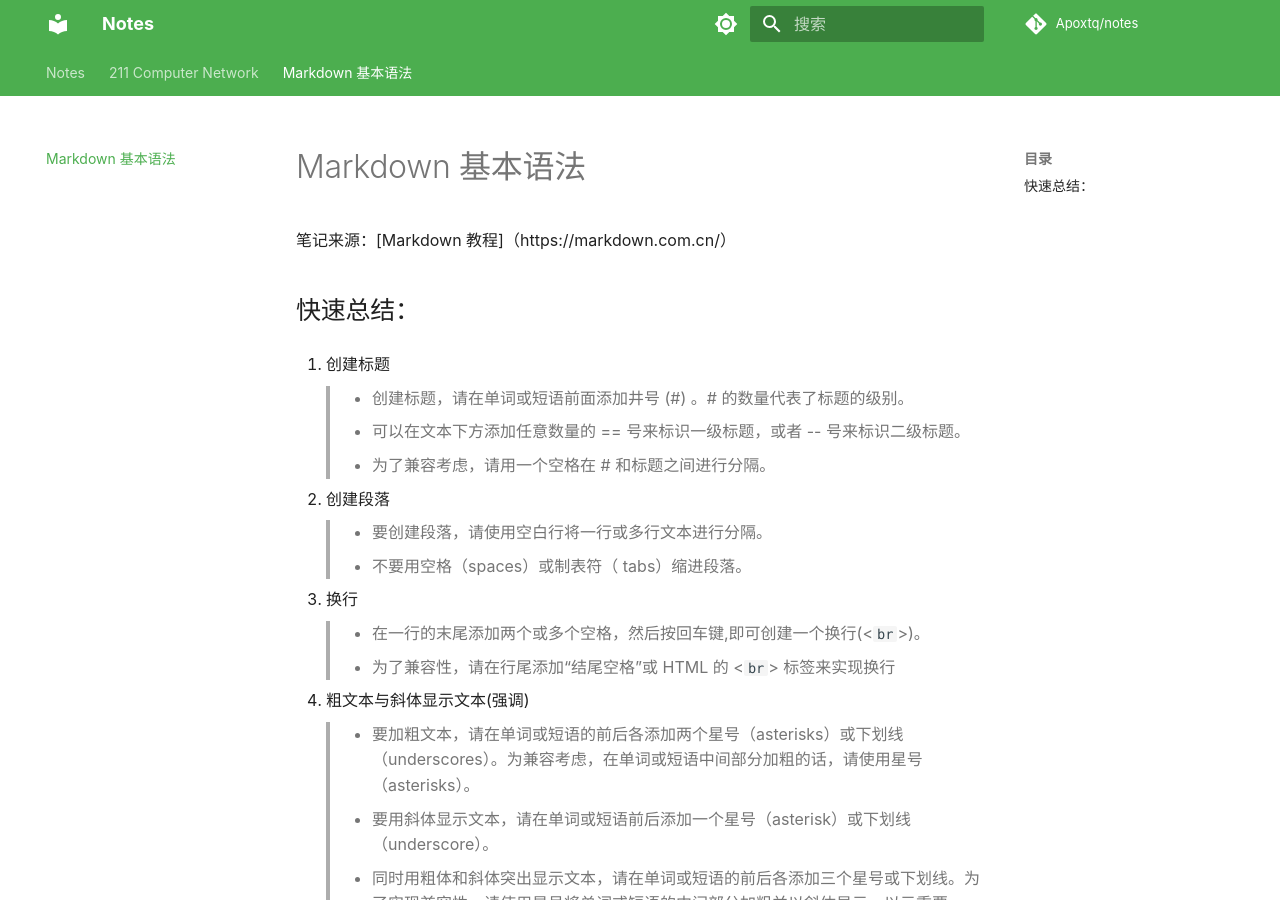
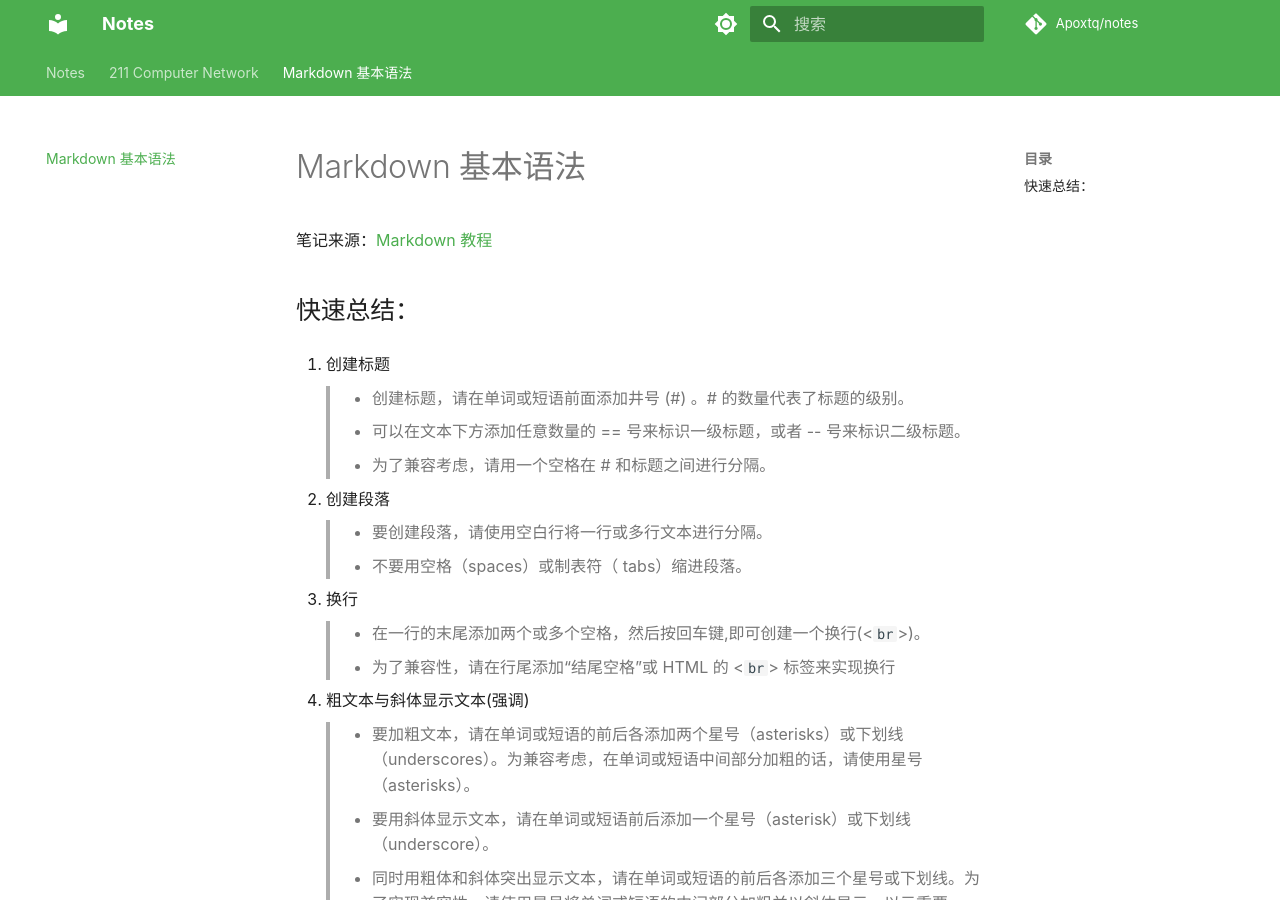
Before and after one commit to Apoxtq/notes, an MkDocs documentation site: the page built from docs/Markdown_语法笔记.md, in a window 1280 px wide and 900 px high. Built offline with MkDocs 1.6.1 and Material for MkDocs 9.7.7, drawn with Linux system fonts in a browser that asks for light colours; some web fonts are replaced.

Commit message:
Update Markdown_语法笔记.md

```diff
--- a/docs/Markdown_语法笔记.md
+++ b/docs/Markdown_语法笔记.md
@@ -1,6 +1,6 @@
 # Markdown 基本语法
 
-笔记来源：[Markdown 教程]（https://markdown.com.cn/）
+笔记来源：[Markdown 教程](https://markdown.com.cn/)
 
 ## 快速总结：
 1. 创建标题
```
